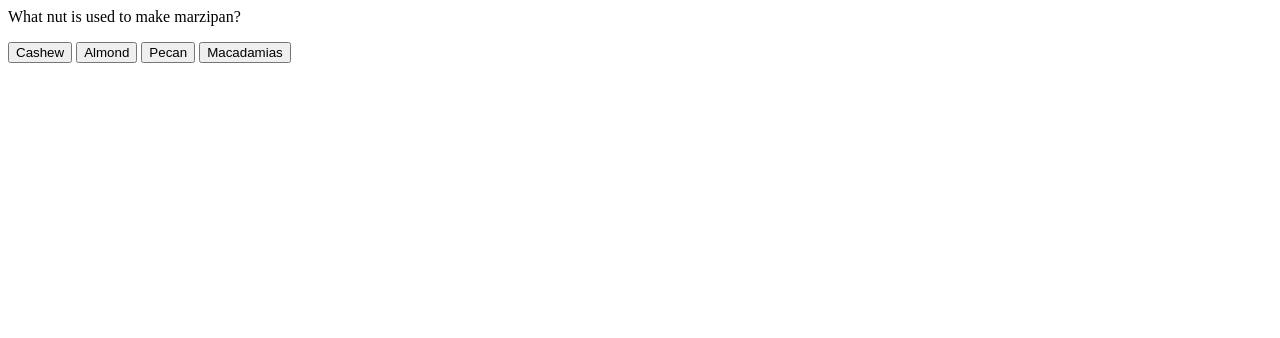
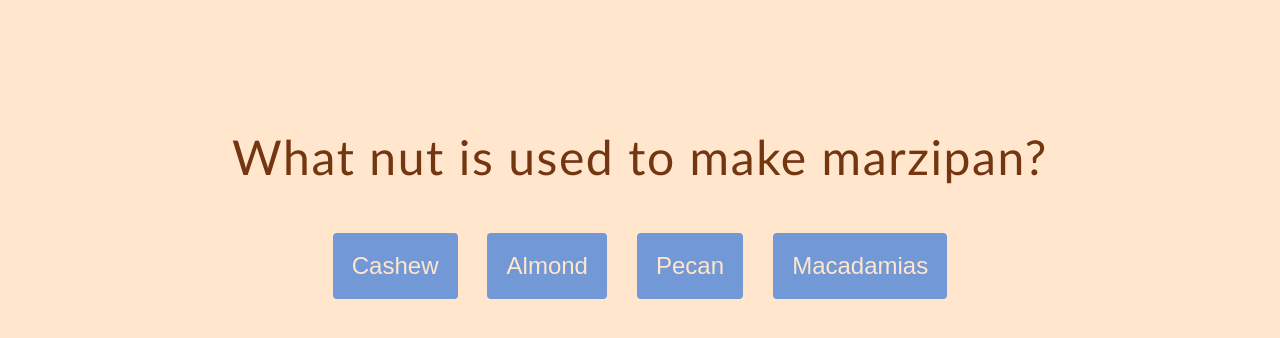
Before and after one commit to LuxinarLtd/javascript-training, a plain HTML site: page DOM-tasks/task25.html in a window 1280 px wide. Drawn offline with Linux system fonts and the light colour scheme.

Commit message:
task 25 with css

```diff
--- a/DOM-tasks/task25.css
+++ b/DOM-tasks/task25.css
@@ -1,3 +1,33 @@
+body {
+  background-color: #ffe6cd;
+}
+
+.main-container {
+  margin: 8em;
+  font-family:'Gill Sans', 'Gill Sans MT', Calibri, 'Trebuchet MS', sans-serif;
+  text-align: center;
+  letter-spacing: 0.1em;
+}
+
+p {
+  font-size: 3em;
+  color: #733611;
+}
+
+button {
+  margin: 0 0.5em;
+  padding: 0.8em;
+  font-size: 1.5em;
+  background-color: #7298d6;
+  color: #ffe6cd;
+  border: none;
+  border-radius: 4px;
+}
+
+button:hover {
+  background-color: #577ab3;
+}
+
 .question2,
 .question3,
 .question4,
```
Also changed, not shown: DOM-tasks/task25.js (+0 -12 lines).
